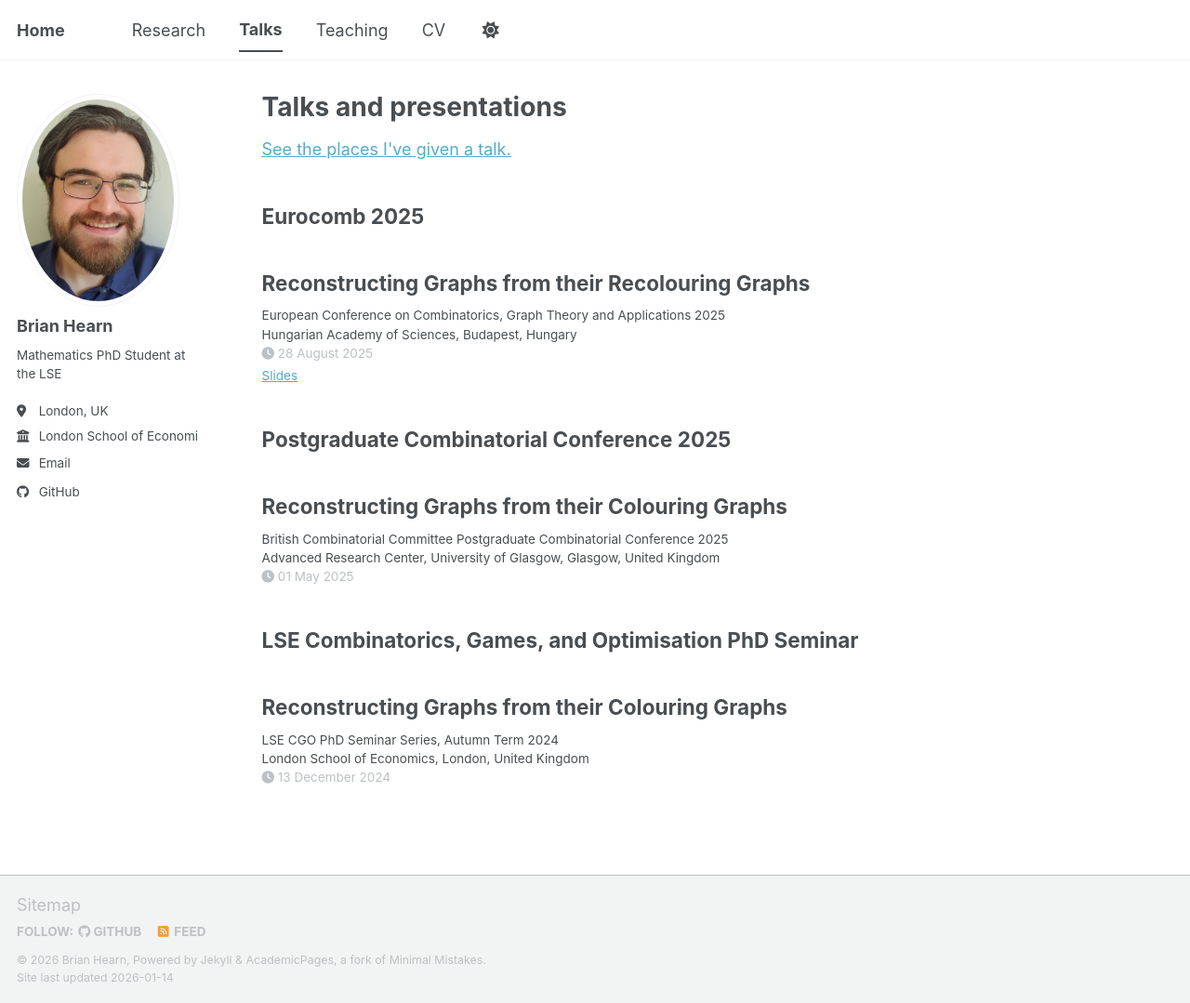
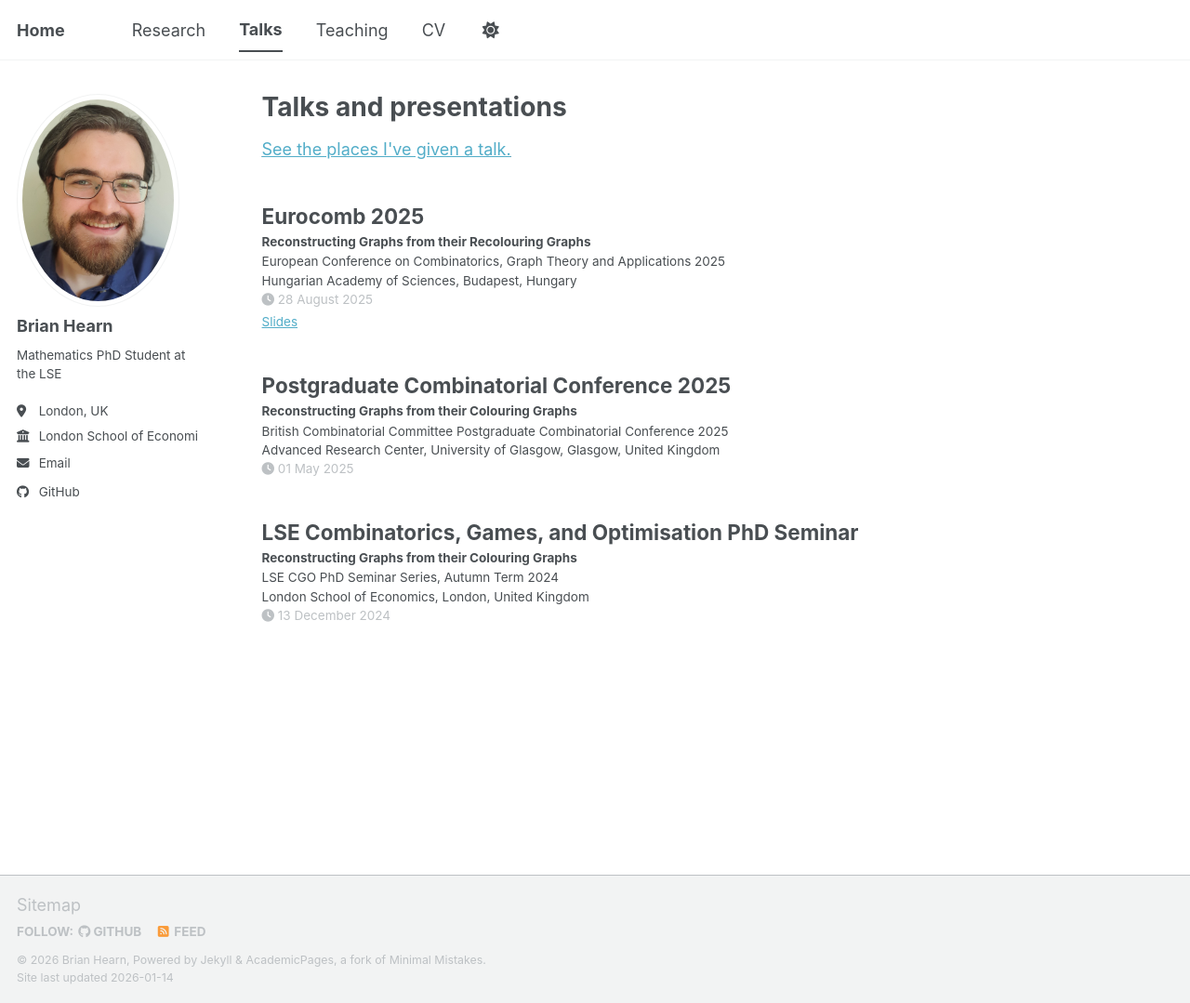
Before and after one commit to brian-hearn/brian-hearn.github.io, a Jekyll site: the page built from _pages/talks.html, in a window 1280 px wide and 1079 px high. Shown: the whole window at 93% size. Built offline with Jekyll 4.4.1, drawn with Linux system fonts in a browser that asks for light colours; a script bundle is joined from its source files by our own code; library files that are not in the unit come from our copies.

Commit message:
feat: more changes

```diff
--- a/_sass/layout/_archive.scss
+++ b/_sass/layout/_archive.scss
@@ -40,14 +40,19 @@
 }
 
 .archive__item-title {
-  // margin-bottom: 0.25em;
-  margin-bottom: 2em;
+  margin-bottom: 0.25em;
   font-family: $sans-serif-narrow;
 
   a + a {
     opacity: 0.5;
   }
 }
+
+.archive__item-subtitle {
+    margin-top: 0em;
+    margin-bottom: 0.25em;
+    font-size: $type-size-6;
+  }
 
 /* remove border*/
 .page__content {
```
